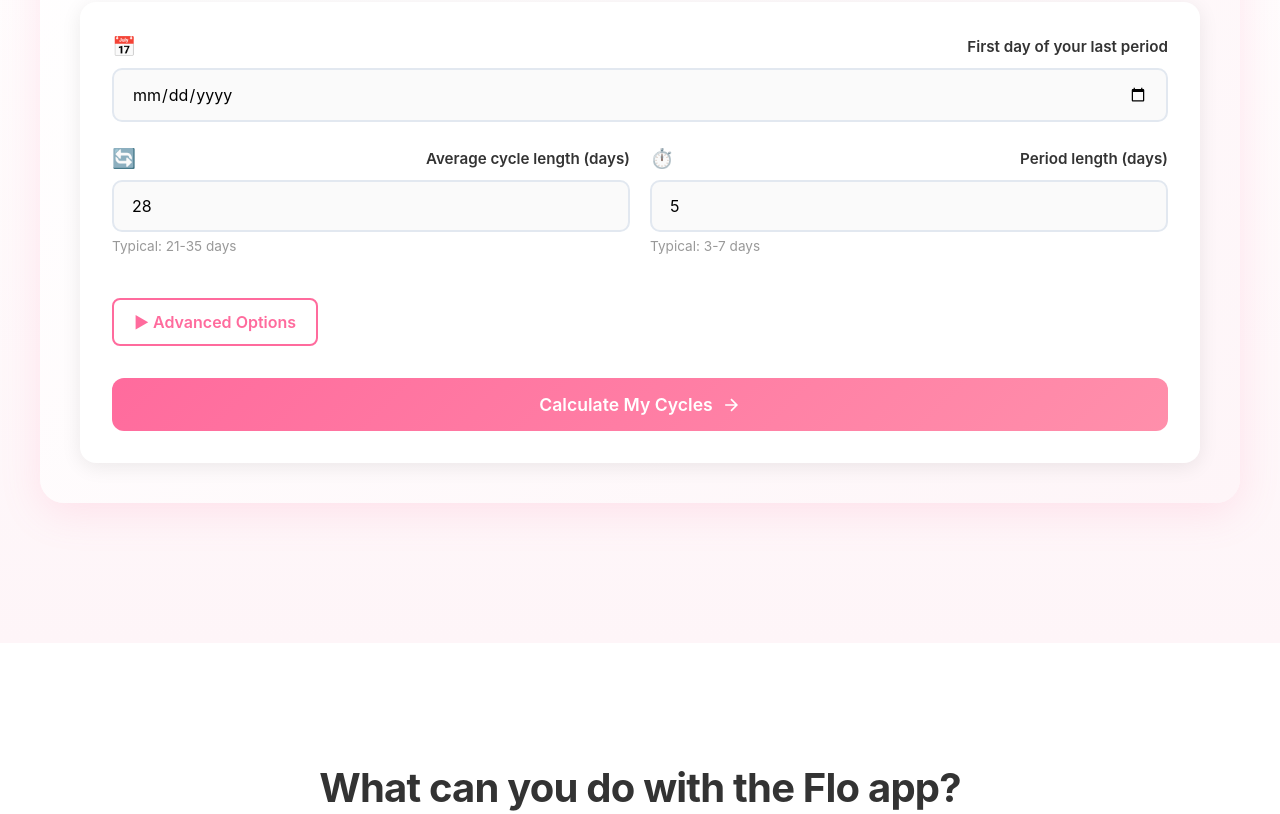
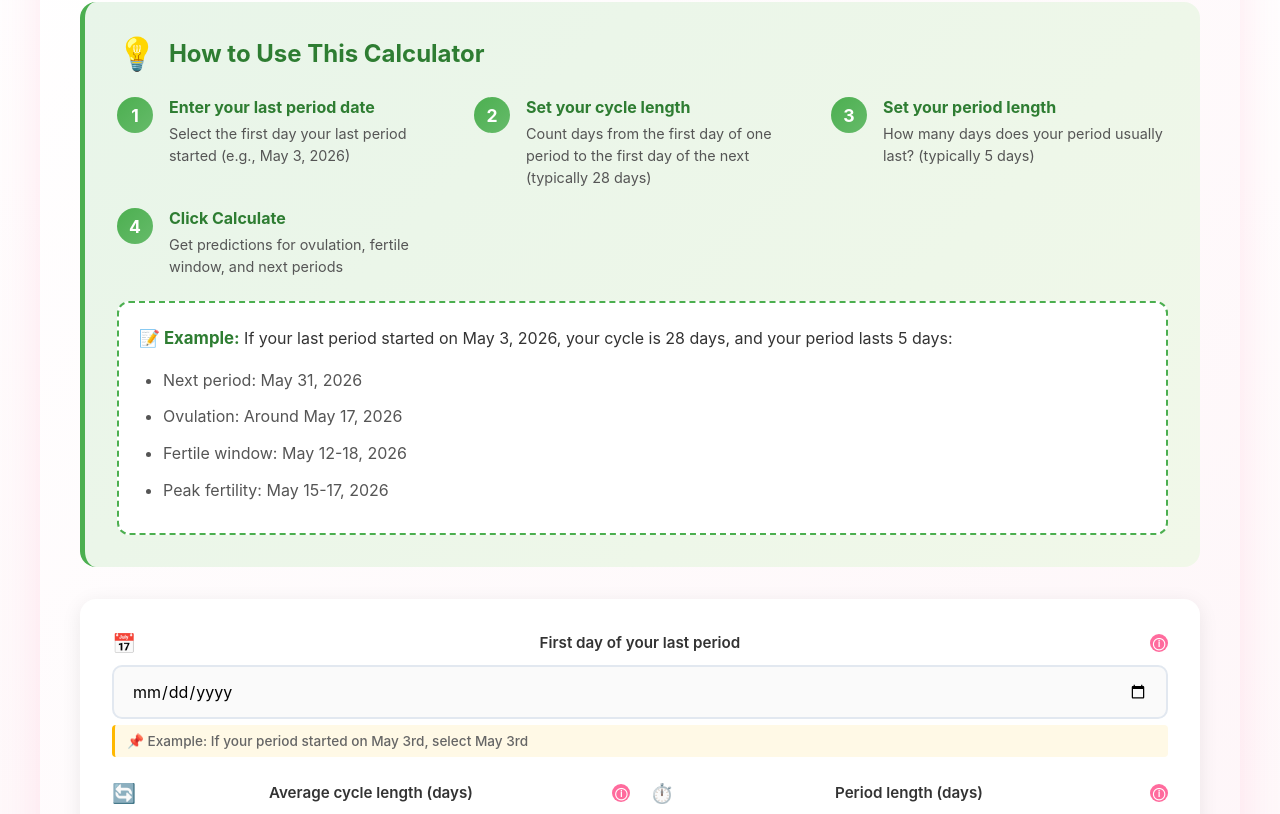
Before and after one commit to banjoSolomon/flow, a React (Vite) app in the folder clients/: page / in a window 1280 px wide. Shown: the part 1582-2396 px from the top of the page. Built offline with nearby package versions, Linux system fonts and the light colour scheme.

Commit message:
calculator

```diff
--- a/clients/src/components/CycleCalculator.jsx
+++ b/clients/src/components/CycleCalculator.jsx
@@ -170,8 +170,54 @@ const CycleCalculator = () => {
   return (
     <div className="calculator-container">
       <div className="calculator-header">
-        <h2 className="calculator-title">🌸 Advanced Cycle Calculator</h2>
+        <h2 className="calculator-title">🌸 Cycle Calculator</h2>
         <p className="calculator-subtitle">Track ovulation, peak fertility, and predict multiple cycles ahead</p>
+      </div>
+
+      <div className="how-to-use">
+        <div className="how-to-header">
+          <span className="info-icon">💡</span>
+          <h3>How to Use This Calculator</h3>
+        </div>
+        <div className="how-to-steps">
+          <div className="step">
+            <span className="step-number">1</span>
+            <div className="step-content">
+              <strong>Enter your last period date</strong>
+              <p>Select the first day your last period started (e.g., May 3, 2026)</p>
+            </div>
+          </div>
+          <div className="step">
+            <span className="step-number">2</span>
+            <div className="step-content">
+              <strong>Set your cycle length</strong>
+              <p>Count days from the first day of one period to the first day of the next (typically 28 days)</p>
+            </div>
+          </div>
+          <div className="step">
+            <span className="step-number">3</span>
+            <div className="step-content">
+              <strong>Set your period length</strong>
+              <p>How many days does your period usually last? (typically 5 days)</p>
+            </div>
+          </div>
+          <div className="step">
+            <span className="step-number">4</span>
+            <div className="step-content">
+              <strong>Click Calculate</strong>
+              <p>Get predictions for ovulation, fertile window, and next periods</p>
+            </div>
+          </div>
+        </div>
+        <div className="example-box">
+          <strong>📝 Example:</strong> If your last period started on May 3, 2026, your cycle is 28 days, and your period lasts 5 days:
+          <ul>
+            <li>Next period: May 31, 2026</li>
+            <li>Ovulation: Around May 17, 2026</li>
+            <li>Fertile window: May 12-18, 2026</li>
+            <li>Peak fertility: May 15-17, 2026</li>
+          </ul>
+        </div>
       </div>
 
       <form className="calculator-form" onSubmit={calculateCycle}>
@@ -179,6 +225,7 @@ const CycleCalculator = () => {
           <label htmlFor="lastPeriod">
             <span className="label-icon">📅</span>
             First day of your last period
+            <span className="tooltip-icon" title="Select the date when your last period started, not when it ended">ⓘ</span>
           </label>
           <input
             type="date"
@@ -188,6 +235,7 @@ const CycleCalculator = () => {
             max={new Date().toISOString().split('T')[0]}
             required
           />
+          <small className="help-text">📌 Example: If your period started on May 3rd, select May 3rd</small>
         </div>
 
         <div className="form-row">
@@ -195,6 +243,7 @@ const CycleCalculator = () => {
             <label htmlFor="cycleLength">
               <span className="label-icon">🔄</span>
               Average cycle length (days)
+              <span className="tooltip-icon" title="Count from day 1 of one period to day 1 of the next period">ⓘ</span>
             </label>
             <input
               type="number"
@@ -205,13 +254,14 @@ const CycleCalculator = () => {
               max="45"
               required
             />
-            <small>Typical: 21-35 days</small>
+            <small>Typical: 21-35 days • Most common: 28 days</small>
           </div>
 
           <div className="form-group">
             <label htmlFor="periodLength">
               <span className="label-icon">⏱️</span>
               Period length (days)
+              <span className="tooltip-icon" title="How many days does your period bleeding last?">ⓘ</span>
             </label>
             <input
               type="number"
@@ -222,7 +272,7 @@ const CycleCalculator = () => {
               max="10"
               required
             />
-            <small>Typical: 3-7 days</small>
+            <small>Typical: 3-7 days • Most common: 5 days</small>
           </div>
         </div>
 
--- a/clients/src/styles/calculator.css
+++ b/clients/src/styles/calculator.css
@@ -23,6 +23,101 @@
   font-size: 1.1rem;
   color: #666;
   margin: 0;
+}
+
+/* How to Use Section */
+.how-to-use {
+  background: linear-gradient(135deg, #E8F5E9 0%, #F1F8E9 100%);
+  padding: 32px;
+  border-radius: 16px;
+  margin-bottom: 32px;
+  border-left: 5px solid #4CAF50;
+}
+
+.how-to-header {
+  display: flex;
+  align-items: center;
+  gap: 12px;
+  margin-bottom: 24px;
+}
+
+.info-icon {
+  font-size: 2rem;
+}
+
+.how-to-header h3 {
+  margin: 0;
+  font-size: 1.5rem;
+  color: #2E7D32;
+}
+
+.how-to-steps {
+  display: grid;
+  grid-template-columns: repeat(auto-fit, minmax(250px, 1fr));
+  gap: 20px;
+  margin-bottom: 24px;
+}
+
+.step {
+  display: flex;
+  gap: 16px;
+  align-items: flex-start;
+}
+
+.step-number {
+  display: flex;
+  align-items: center;
+  justify-content: center;
+  width: 36px;
+  height: 36px;
+  background: linear-gradient(135deg, #4CAF50 0%, #66BB6A 100%);
+  color: white;
+  border-radius: 50%;
+  font-weight: 700;
+  font-size: 1.1rem;
+  flex-shrink: 0;
+}
+
+.step-content {
+  flex: 1;
+}
+
+.step-content strong {
+  display: block;
+  color: #2E7D32;
+  margin-bottom: 6px;
+  font-size: 1rem;
+}
+
+.step-content p {
+  margin: 0;
+  color: #555;
+  font-size: 0.9rem;
+  line-height: 1.5;
+}
+
+.example-box {
+  background: white;
+  padding: 20px;
+  border-radius: 12px;
+  border: 2px dashed #4CAF50;
+  color: #333;
+  line-height: 1.8;
+}
+
+.example-box strong {
+  color: #2E7D32;
+  font-size: 1.05rem;
+}
+
+.example-box ul {
+  margin: 12px 0 0 0;
+  padding-left: 24px;
+}
+
+.example-box li {
+  margin: 8px 0;
+  color: #555;
 }
 
 .calculator-form {
@@ -939,3 +1034,72 @@
     font-size: 2.5rem;
   }
 }
+
+/* Tooltips and Help Text */
+.tooltip-icon {
+  display: inline-flex;
+  align-items: center;
+  justify-content: center;
+  width: 18px;
+  height: 18px;
+  background: #FF6B9D;
+  color: white;
+  border-radius: 50%;
+  font-size: 0.75rem;
+  font-weight: 700;
+  margin-left: 6px;
+  cursor: help;
+  font-style: normal;
+}
+
+.tooltip-icon:hover {
+  background: #FF8FAB;
+  transform: scale(1.1);
+}
+
+.help-text {
+  display: block;
+  margin-top: 8px;
+  padding: 8px 12px;
+  background: #FFF9E6;
+  border-left: 3px solid #FFB800;
+  border-radius: 4px;
+  font-size: 0.9rem;
+  color: #856404;
+}
+
+/* Enhanced Form Labels */
+.form-group label {
+  display: flex;
+  align-items: center;
+  gap: 8px;
+  font-size: 1rem;
+  font-weight: 600;
+  color: #333;
+  margin-bottom: 8px;
+  flex-wrap: wrap;
+}
+
+/* Better Small Text */
+.form-group small {
+  display: block;
+  margin-top: 6px;
+  font-size: 0.85rem;
+  color: #666;
+  font-weight: 500;
+}
+
+/* Responsive How-To Section */
+@media (max-width: 768px) {
+  .how-to-use {
+    padding: 20px;
+  }
+
+  .how-to-steps {
+    grid-template-columns: 1fr;
+  }
+
+  .example-box {
+    font-size: 0.9rem;
+  }
+}
```
